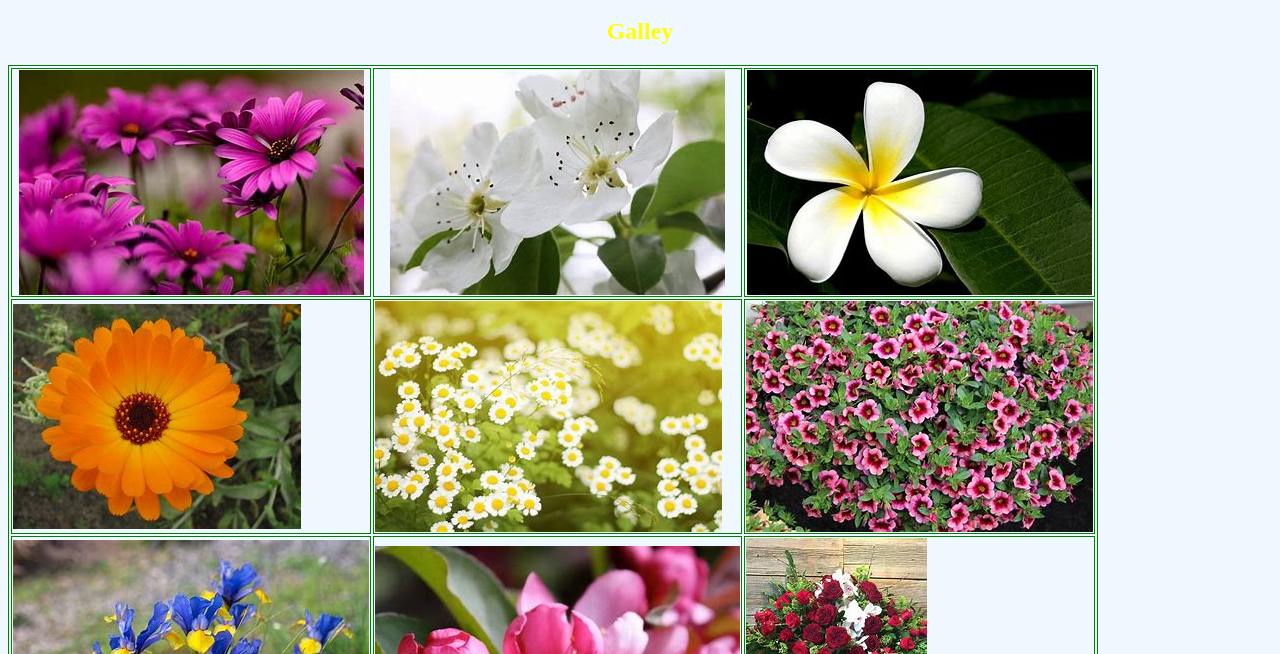
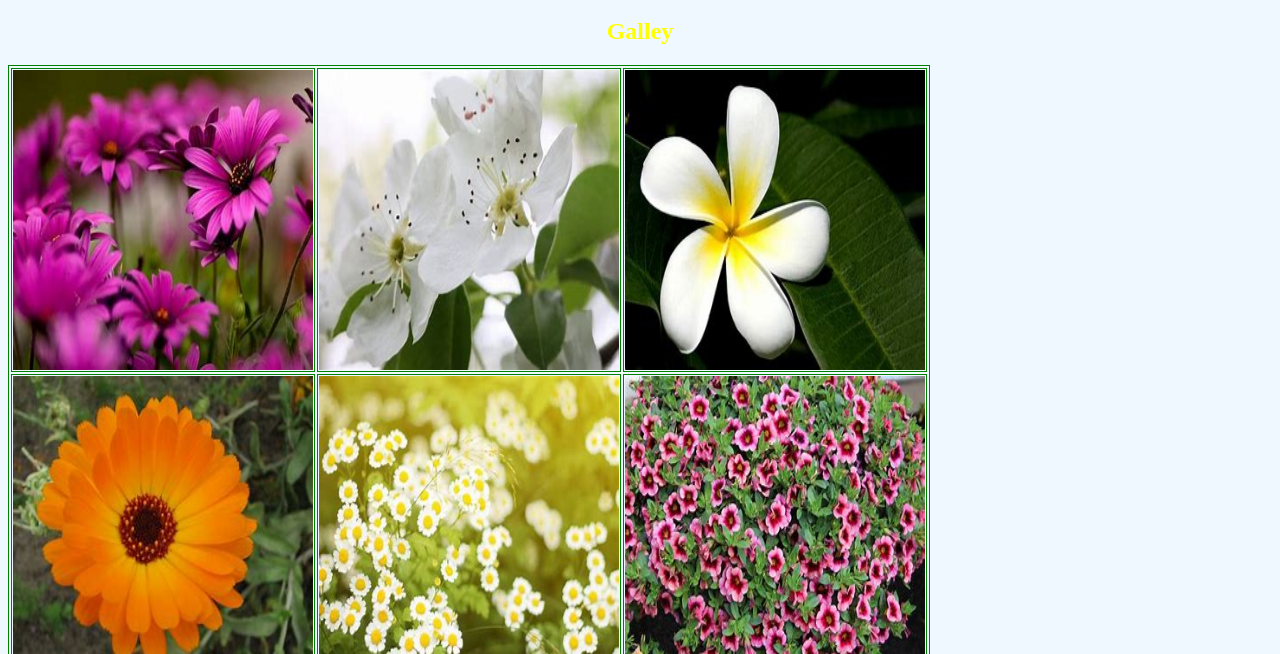
Before and after one commit to Fisayor/pwctutorials, a plain HTML site: page gallery.html in a window 1280 px wide. Shown: the part 146-800 px from the top of the page. Drawn offline with Linux system fonts and the light colour scheme.

Commit message:
third commit

```diff
--- a/gallery.html
+++ b/gallery.html
@@ -2,6 +2,12 @@
     <head>
         <title>PWC Website</title>
         <link rel="stylesheet" href="style.css">
+        <style>
+            img{
+                width: 300px;
+                height: 300px;
+                }
+        </style>
     </head>
 
     <body>
```
